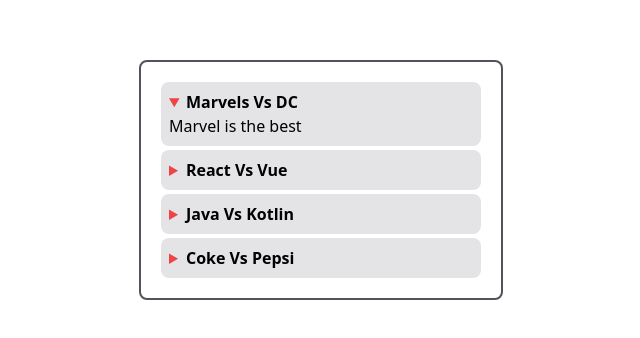
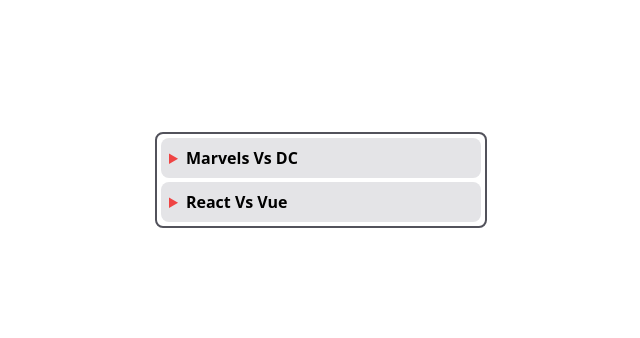
Before and after one commit to AdvaitParab12/D-Luca, a React (Vite) app: page / in a window 1280 px wide. Shown: the part 220-558 px from the top of the page, without its empty margins (319-959 px from the left). Built offline with nearby package versions, Linux system fonts and the light colour scheme.

Commit message:
more customizations added

```diff
--- a/src/App.jsx
+++ b/src/App.jsx
@@ -1,9 +1,27 @@
 import React from "react";
 import Bellow from "./Bellow";
 function App() {
+  const debates= [
+    {
+      title: "Marvels Vs DC",
+      description: "Marvel is the best",
+    },
+    {
+      title: "React Vs Vue",
+      description: "React is the best",
+    },
+    {
+      title: "Java Vs Kotlin",
+      description: "Kotlin is the best",
+    },
+    {
+      title: "Coke Vs Pepsi",
+      description: "Coke is the best",
+    },
+  ];
   return (
     <div className="flex items-center justify-center h-screen marker:text-red-500">
-      <Bellow />
+      <Bellow data={debates}  filterByLetter="R" isOpen={false} />
     </div>
   );
 }
--- a/src/Bellow.jsx
+++ b/src/Bellow.jsx
@@ -1,42 +1,19 @@
 import React from "react";
 import Accordion from "./Accordion";
 
-function Bellow() {
-  const data = [
-    {
-      title: "Marvels Vs DC",
-      description: "Marvel is the best",
-    },
-    {
-      title: "React Vs Vue",
-      description: "React is the best",
-    },
-    {
-      title: "Java Vs Kotlin",
-      description: "Kotlin is the best",
-    },
-    {
-      title: "Coke Vs Pepsi",
-      description: "Coke is the best",
-    },
-  ];
-
-  const Accordions = [];
-  for (let i = 0; i < data.length; i++) {
-    Accordions.push(
-      <Accordion
-        key={crypto.randomUUID()}
-        title={data[i].title}
-        description={data[i].description}
-        isOpen={i === 0}
-      />
-    );
-  }
-  console.log(Accordions);
-
+function Bellow({ data = [],filterByLetter="", isOpen=false }) {
   return (
-    <div className="border-2 border-zinc-600 rounded-lg p-4">
-      {Accordions}
+    <div className="border-2 border-zinc-600 rounded-lg">
+      {data
+        .filter((d) => d.title.toLowerCase().includes(filterByLetter.toLowerCase()))
+        .map((d) => (
+          <Accordion
+            key={crypto.randomUUID()}
+            title={d.title}
+            description={d.description}
+            isOpen={isOpen}
+          />
+        ))}
     </div>
   );
 }
```
